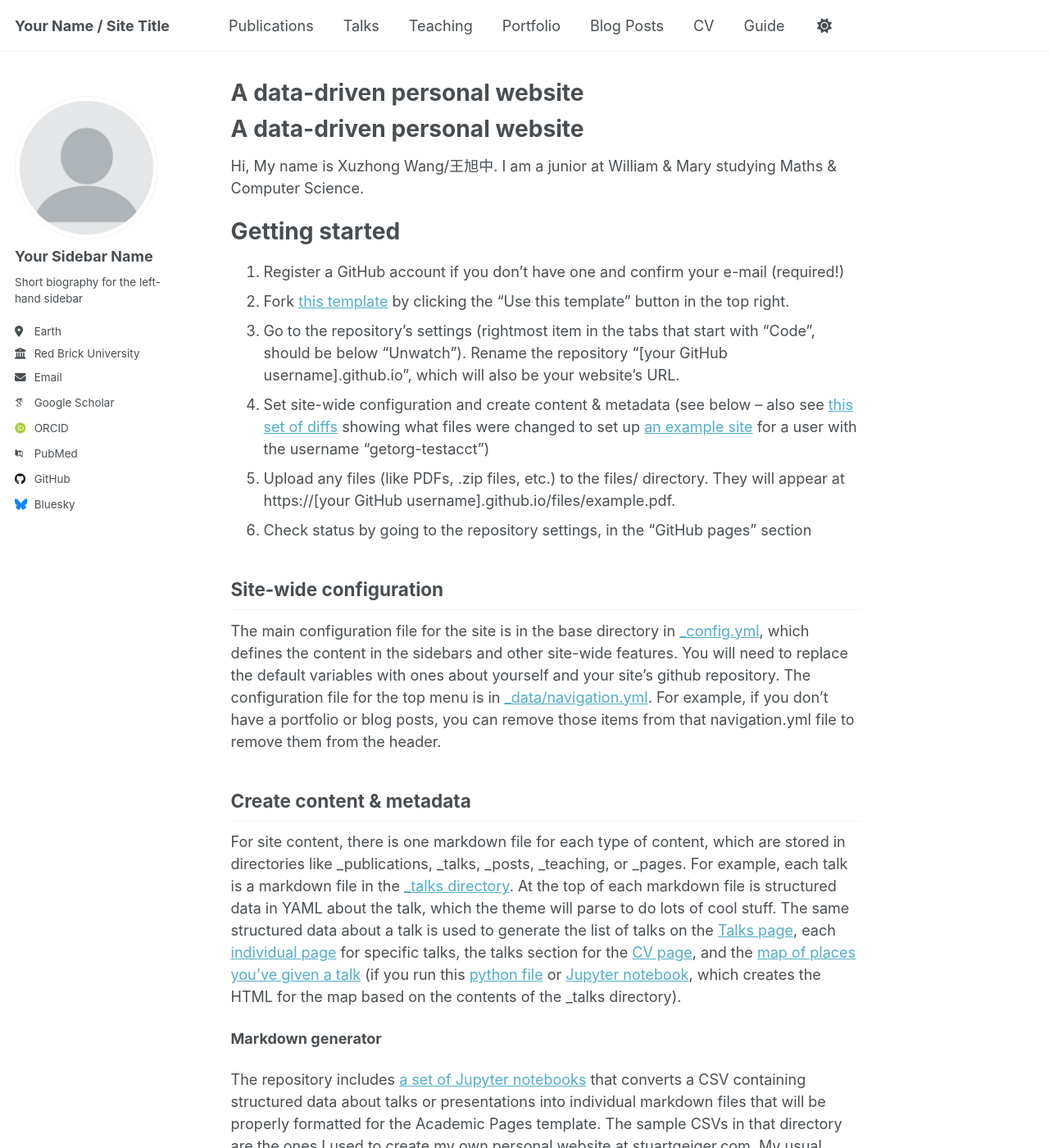
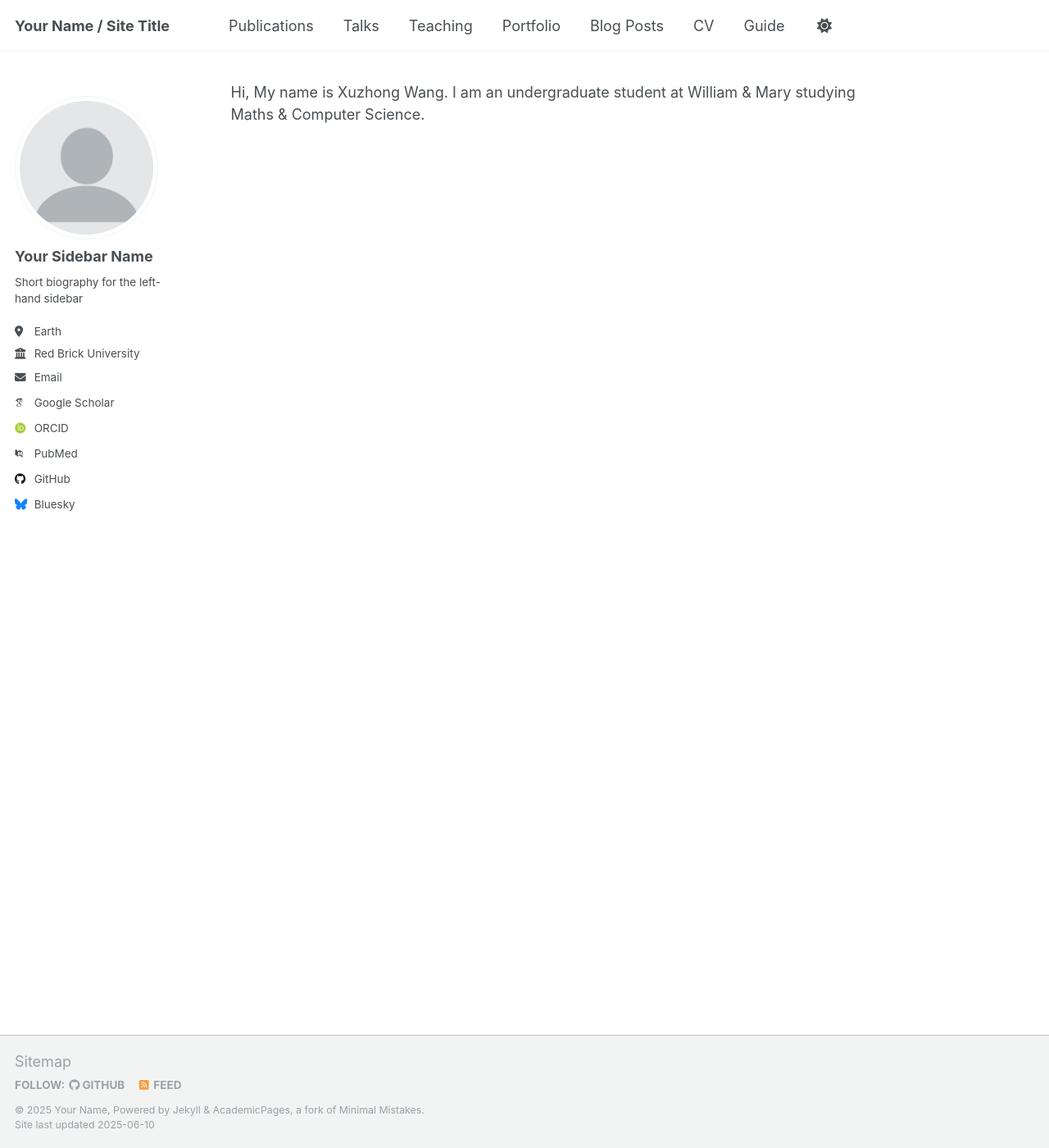
Before and after one commit to xuzhongwm/xuzhongwm.github.io, a Jekyll site: the page built from _pages/about.md, in a window 1280 px wide and 1400 px high. Shown: the whole window at 82% size. Built offline with Jekyll 4.4.1, drawn with Linux system fonts in a browser that asks for light colours; some web fonts are replaced; our own code applies the rules of GitHub Pages for plain Markdown files; some of the changed text lies outside the part shown.

Commit message:
Update precise introduction

```diff
--- a/_pages/about.md
+++ b/_pages/about.md
@@ -6,39 +6,4 @@ redirect_from:
   - /about.html
 ---
 
-A data-driven personal website
-======
-Hi, My name is Xuzhong Wang/王旭中. I am a junior at William & Mary studying Maths & Computer Science.
-
-Getting started
-======
-1. Register a GitHub account if you don't have one and confirm your e-mail (required!)
-1. Fork [this template](https://github.com/academicpages/academicpages.github.io) by clicking the "Use this template" button in the top right.
-1. Go to the repository's settings (rightmost item in the tabs that start with "Code", should be below "Unwatch"). Rename the repository "[your GitHub username].github.io", which will also be your website's URL.
-1. Set site-wide configuration and create content & metadata (see below -- also see [this set of diffs](http://archive.is/3TPas) showing what files were changed to set up [an example site](https://getorg-testacct.github.io) for a user with the username "getorg-testacct")
-1. Upload any files (like PDFs, .zip files, etc.) to the files/ directory. They will appear at https://[your GitHub username].github.io/files/example.pdf.
-1. Check status by going to the repository settings, in the "GitHub pages" section
-
-Site-wide configuration
-------
-The main configuration file for the site is in the base directory in [_config.yml](https://github.com/academicpages/academicpages.github.io/blob/master/_config.yml), which defines the content in the sidebars and other site-wide features. You will need to replace the default variables with ones about yourself and your site's github repository. The configuration file for the top menu is in [_data/navigation.yml](https://github.com/academicpages/academicpages.github.io/blob/master/_data/navigation.yml). For example, if you don't have a portfolio or blog posts, you can remove those items from that navigation.yml file to remove them from the header.
-
-Create content & metadata
-------
-For site content, there is one markdown file for each type of content, which are stored in directories like _publications, _talks, _posts, _teaching, or _pages. For example, each talk is a markdown file in the [_talks directory](https://github.com/academicpages/academicpages.github.io/tree/master/_talks). At the top of each markdown file is structured data in YAML about the talk, which the theme will parse to do lots of cool stuff. The same structured data about a talk is used to generate the list of talks on the [Talks page](https://academicpages.github.io/talks), each [individual page](https://academicpages.github.io/talks/2012-03-01-talk-1) for specific talks, the talks section for the [CV page](https://academicpages.github.io/cv), and the [map of places you've given a talk](https://academicpages.github.io/talkmap.html) (if you run this [python file](https://github.com/academicpages/academicpages.github.io/blob/master/talkmap.py) or [Jupyter notebook](https://github.com/academicpages/academicpages.github.io/blob/master/talkmap.ipynb), which creates the HTML for the map based on the contents of the _talks directory).
-
-**Markdown generator**
-
-The repository includes [a set of Jupyter notebooks](https://github.com/academicpages/academicpages.github.io/tree/master/markdown_generator
-) that converts a CSV containing structured data about talks or presentations into individual markdown files that will be properly formatted for the Academic Pages template. The sample CSVs in that directory are the ones I used to create my own personal website at stuartgeiger.com. My usual workflow is that I keep a spreadsheet of my publications and talks, then run the code in these notebooks to generate the markdown files, then commit and push them to the GitHub repository.
-
-How to edit your site's GitHub repository
-------
-Many people use a git client to create files on their local computer and then push them to GitHub's servers. If you are not familiar with git, you can directly edit these configuration and markdown files directly in the github.com interface. Navigate to a file (like [this one](https://github.com/academicpages/academicpages.github.io/blob/master/_talks/2012-03-01-talk-1.md) and click the pencil icon in the top right of the content preview (to the right of the "Raw | Blame | History" buttons). You can delete a file by clicking the trashcan icon to the right of the pencil icon. You can also create new files or upload files by navigating to a directory and clicking the "Create new file" or "Upload files" buttons.
-
-Example: editing a markdown file for a talk
-![Editing a markdown file for a talk](/images/editing-talk.png)
-
-For more info
-------
-More info about configuring Academic Pages can be found in [the guide](https://academicpages.github.io/markdown/), the [growing wiki](https://github.com/academicpages/academicpages.github.io/wiki), and you can always [ask a question on GitHub](https://github.com/academicpages/academicpages.github.io/discussions). The [guides for the Minimal Mistakes theme](https://mmistakes.github.io/minimal-mistakes/docs/configuration/) (which this theme was forked from) might also be helpful.
+Hi, My name is Xuzhong Wang. I am an undergraduate student at William & Mary studying Maths & Computer Science.
```
Also changed, not shown: CONTRIBUTING.md (deleted, +0 -7 lines).
